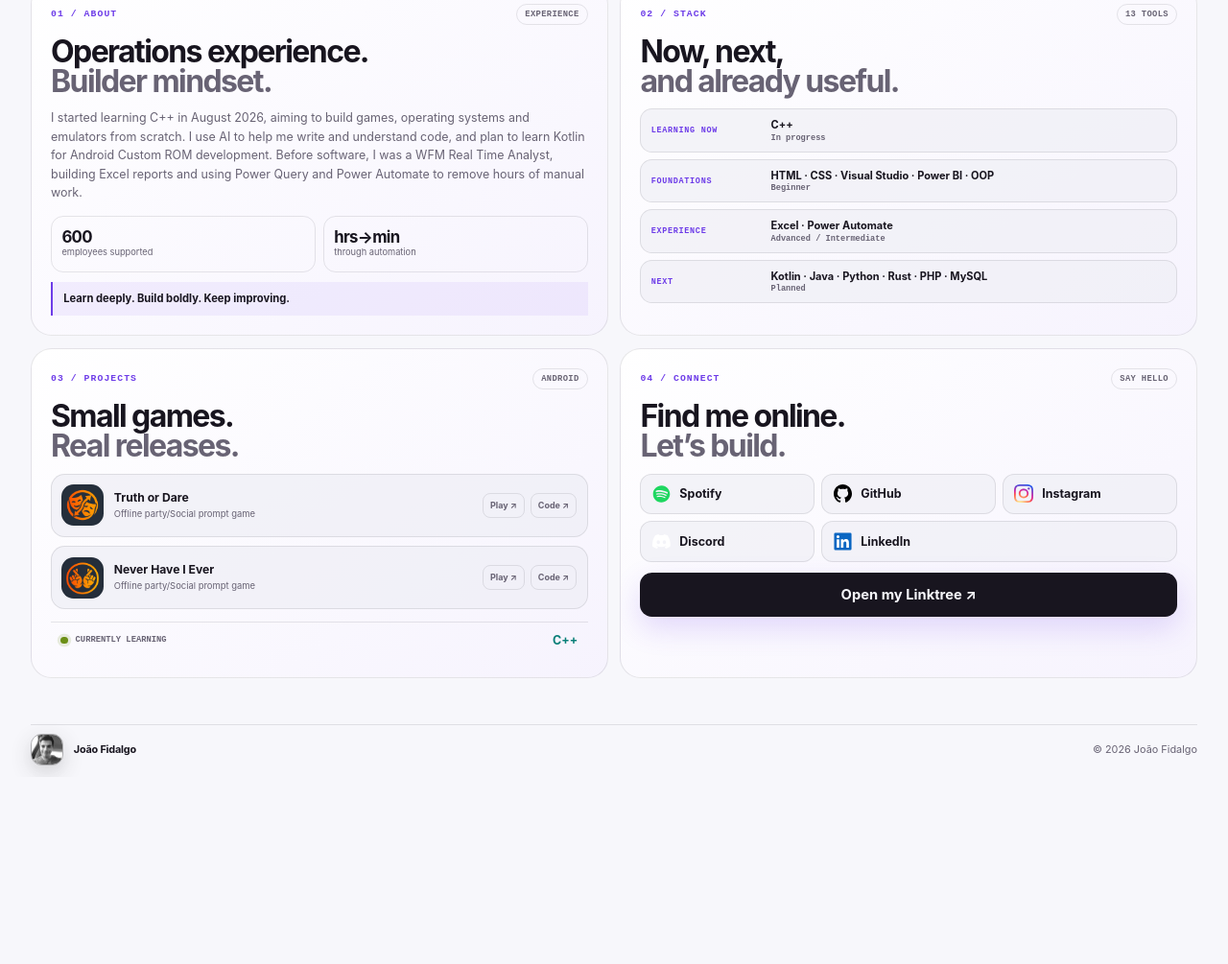
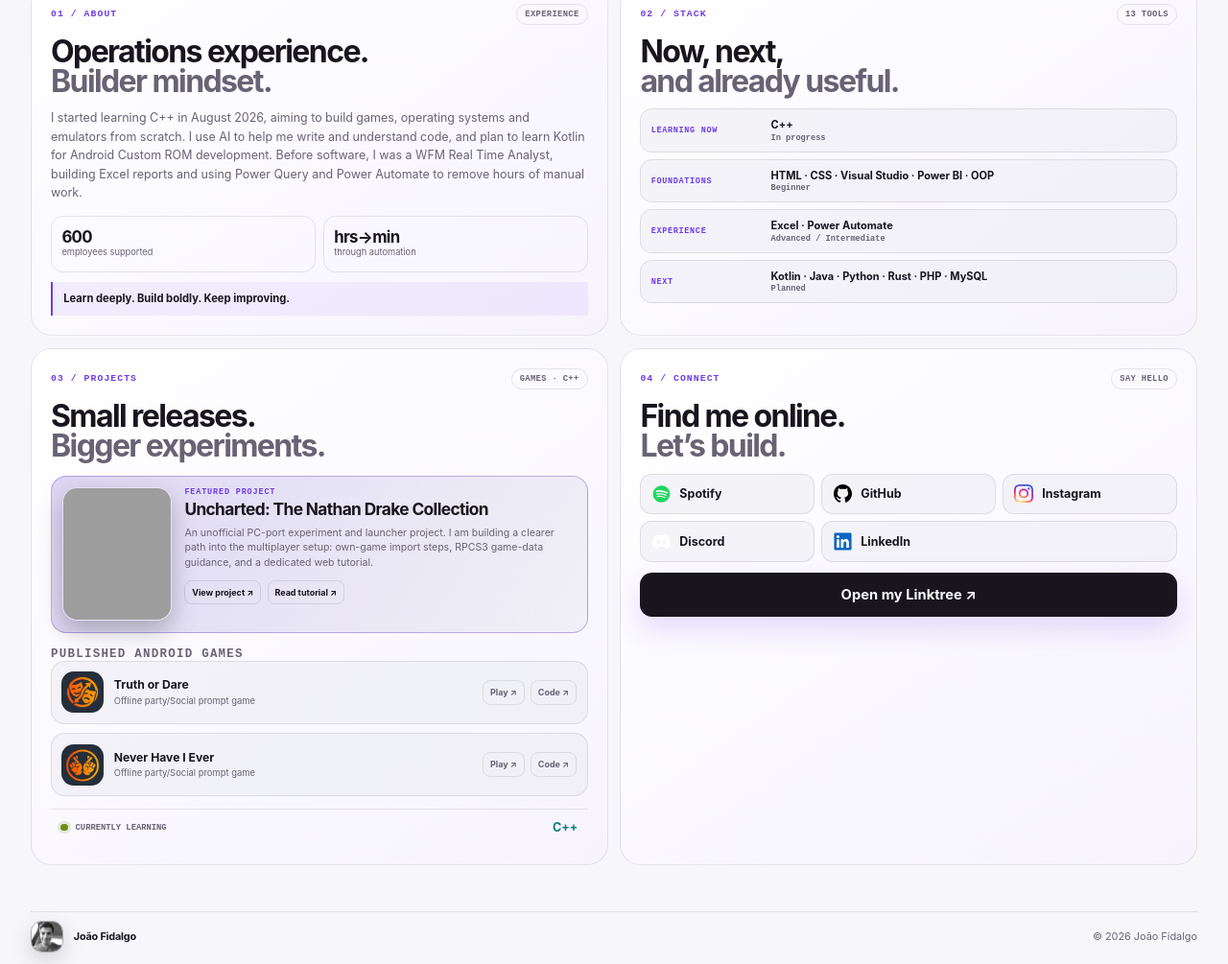
Before and after one commit to fidalgojoao/fidalgojoao, a plain HTML site: page website/index.html in a window 1280 px wide. Shown: the part 926-1931 px from the top of the page at 96% size. Before the commit the page ends 1736 px from the top, so only its background shows below. Drawn offline with Linux system fonts and the light colour scheme; grey boxes are pictures that could not be loaded; a script that the page names is missing.

Commit message:
feat: expand projects overview with Uncharted guide

```diff
--- a/website/index.html
+++ b/website/index.html
@@ -104,8 +104,18 @@
           </article>
 
           <article class="overview-card overview-projects" id="projects">
-            <div class="overview-card-head"><span>03 / PROJECTS</span><b>Android</b></div>
-            <h3>Small games.<br /><span>Real releases.</span></h3>
+            <div class="overview-card-head"><span>03 / PROJECTS</span><b>Games · C++</b></div>
+            <h3>Small releases.<br /><span>Bigger experiments.</span></h3>
+            <section class="featured-project" aria-labelledby="uncharted-project-title">
+              <img src="assets/uncharted-multiplayer.png" alt="Nathan Drake silhouette in aged gold parchment" />
+              <div class="featured-project__copy">
+                <p class="featured-project__eyebrow">Featured project</p>
+                <h4 id="uncharted-project-title">Uncharted: The Nathan Drake Collection</h4>
+                <p>An unofficial PC-port experiment and launcher project. I am building a clearer path into the multiplayer setup: own-game import steps, RPCS3 game-data guidance, and a dedicated web tutorial.</p>
+                <div class="featured-project__links"><a href="https://github.com/fidalgojoao/Uncharted-The-Nathan-Drake-Collection-PC-port" target="_blank" rel="noreferrer">View project ↗</a><a href="https://fidalgojoao.github.io/Uncharted-The-Nathan-Drake-Collection-PC-port/" target="_blank" rel="noreferrer">Read tutorial ↗</a></div>
+              </div>
+            </section>
+            <p class="project-subhead">Published Android games</p>
             <div class="project-strips">
               <div><img class="project-mark" src="assets/truth-or-dare-icon.png" alt="" /><span><b>Truth or Dare</b><small>Offline party/Social prompt game</small></span><span class="strip-links"><a href="https://play.google.com/store/apps/details?id=game.truthordare" target="_blank" rel="noreferrer">Play ↗</a><a href="https://github.com/fidalgojoao" target="_blank" rel="noreferrer">Code ↗</a></span></div>
               <div><img class="project-mark" src="assets/never-have-i-ever-icon.png" alt="" /><span><b>Never Have I Ever</b><small>Offline party/Social prompt game</small></span><span class="strip-links"><a href="https://play.google.com/store/apps/details?id=game.neverhaveiever" target="_blank" rel="noreferrer">Play ↗</a><a href="https://github.com/fidalgojoao" target="_blank" rel="noreferrer">Code ↗</a></span></div>
--- a/website/styles.css
+++ b/website/styles.css
@@ -269,6 +269,17 @@ footer p { margin: 0; }
 .stack-strips b { font-size: .69rem; line-height: 1.35; }
 .stack-strips em { margin-top: .05rem; color: var(--muted); font: normal 600 .54rem ui-monospace, monospace; }
 .project-strips { display: grid; gap: .6rem; }
+.overview-projects { min-height: 31rem; }
+.featured-project { display: grid; grid-template-columns: 7.1rem minmax(0, 1fr); gap: .85rem; margin: .95rem 0; padding: .7rem; border: 1px solid color-mix(in srgb, var(--purple) 28%, var(--line)); border-radius: 1rem; background: linear-gradient(120deg, color-mix(in srgb, var(--purple) 13%, var(--surface-strong)), color-mix(in srgb, var(--surface-strong) 76%, transparent)); }
+.featured-project > img { width: 7.1rem; height: 8.7rem; border: 1px solid rgba(255,255,255,.16); border-radius: .95rem; object-fit: cover; object-position: center top; box-shadow: 0 .65rem 1.5rem rgba(0,0,0,.25); }
+.featured-project__copy { min-width: 0; }
+.featured-project__eyebrow, .project-subhead { margin: 0; color: var(--purple); font: 700 .53rem ui-monospace, monospace; letter-spacing: .1em; text-transform: uppercase; }
+.featured-project h4 { margin: .26rem 0 .45rem; font-size: 1.08rem; line-height: 1.06; letter-spacing: -.035em; }
+.featured-project__copy > p:not(.featured-project__eyebrow) { margin: 0; color: var(--muted); font-size: .66rem; line-height: 1.48; }
+.featured-project__links { display: flex; flex-wrap: wrap; gap: .4rem; margin-top: .62rem; }
+.featured-project__links a { padding: .31rem .43rem; border: 1px solid var(--line); border-radius: .48rem; color: var(--text); font-size: .56rem; font-weight: 750; }
+.featured-project__links a:hover { border-color: var(--purple); color: var(--purple); }
+.project-subhead { margin: 1rem 0 .5rem; color: var(--muted); }
 .project-strips > div { display: grid; grid-template-columns: 2.7rem minmax(0, 1fr) auto; align-items: center; gap: .7rem; padding: .65rem; border: 1px solid var(--line); border-radius: .9rem; background: color-mix(in srgb, var(--surface-strong) 68%, transparent); }
 .project-mark { display: block; width: 2.7rem; height: 2.7rem; border-radius: .8rem; object-fit: cover; }
 .project-strips b, .project-strips small { display: block; }
@@ -311,6 +322,9 @@ footer p { margin: 0; }
   .overview-card { flex: 0 0 var(--overview-card-width); min-height: 31rem; padding: 1.1rem; scroll-snap-align: center; scroll-margin-top: 9rem; }
   .overview-card h3 { font-size: clamp(1.85rem, 8.5vw, 2.35rem); }
   .overview-card > p { font-size: .76rem; }
+  .overview-projects { min-height: 43rem; }
+  .featured-project { grid-template-columns: 1fr; }
+  .featured-project > img { width: 100%; height: 10.5rem; object-position: center 16%; }
   .stack-strips > div { grid-template-columns: 6.1rem 1fr; padding: .65rem .6rem; }
   .project-strips > div { grid-template-columns: 2.55rem minmax(0, 1fr); }
   .project-mark { width: 2.55rem; height: 2.55rem; }
@@ -321,6 +335,7 @@ footer p { margin: 0; }
 @media (max-width: 360px) {
   .overview-grid { --overview-card-width: 90vw; }
   .overview-card { min-height: 30rem; padding: 1rem; }
+  .overview-projects { min-height: 43rem; }
   .overview-card-head { margin-bottom: .65rem; }
   .overview-card h3 { font-size: 1.75rem; }
   .mini-metrics { gap: .35rem; }
```
Also changed, not shown: 1 other file.
